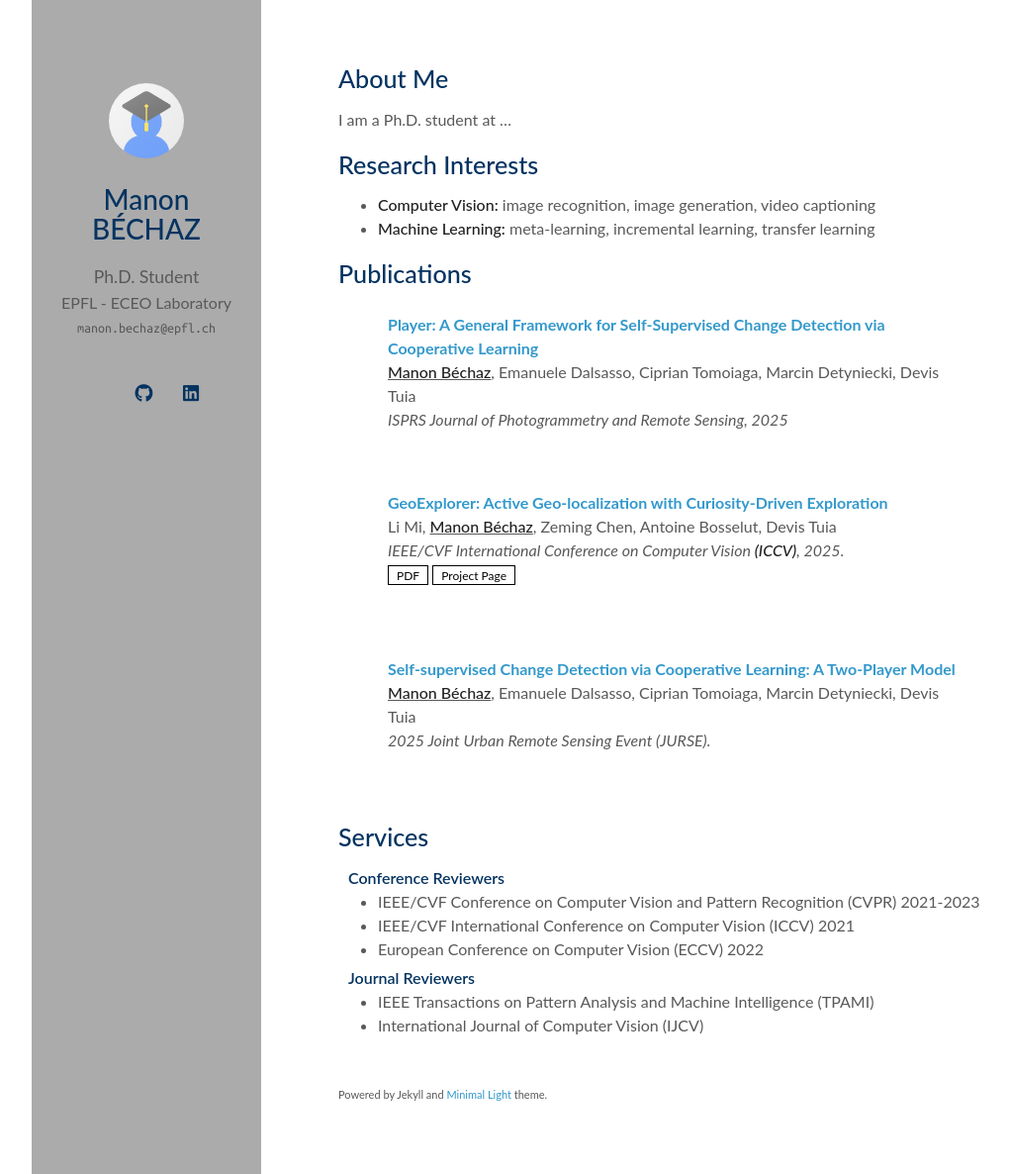
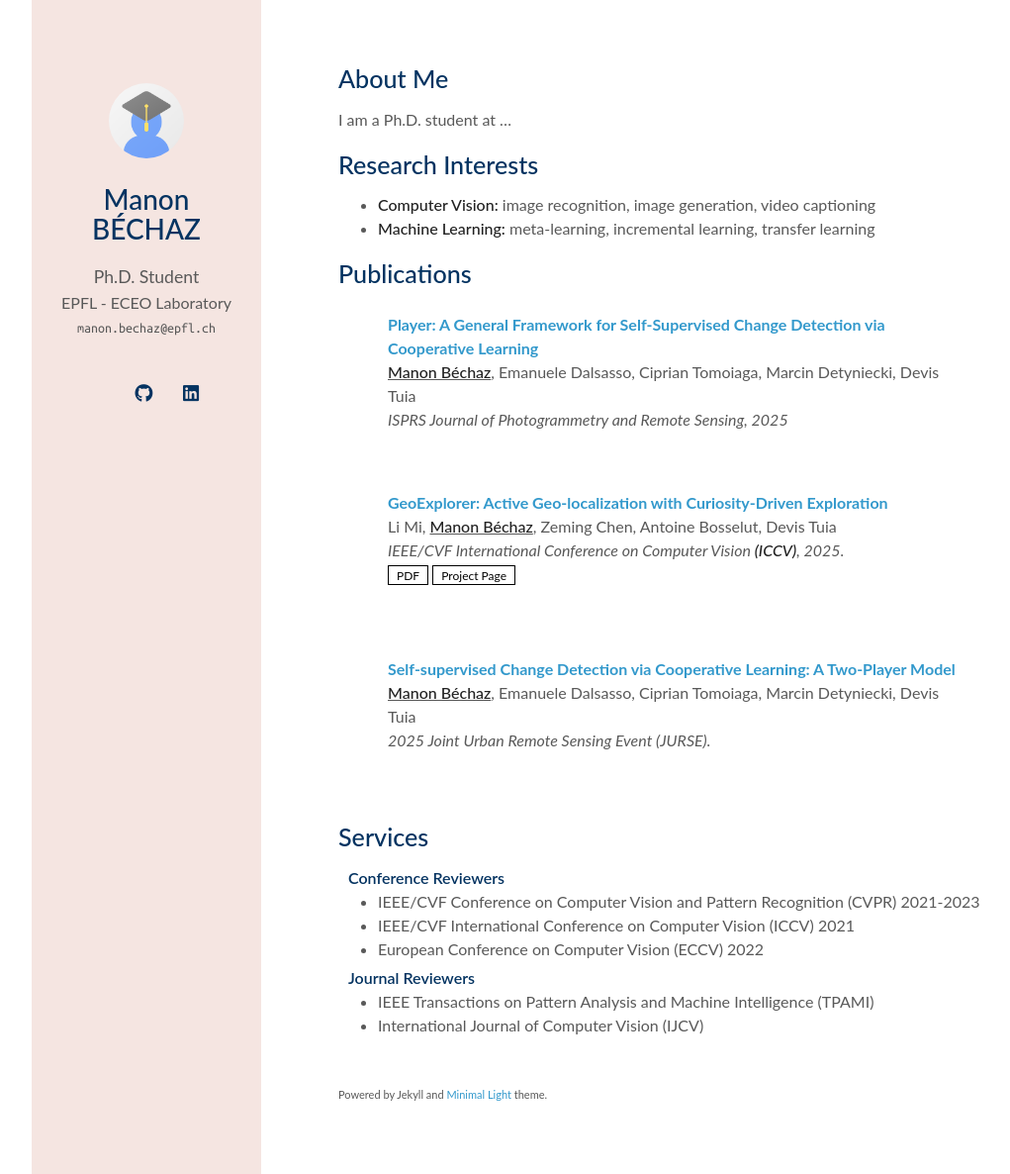
Before and after one commit to mannexbcz/manonbechaz.github.io, a Jekyll site: the page built from index.md, in a window 1280 px wide and 1186 px high. Shown: the whole window at 99% size, without its empty margins (128-1149 px from the left). Built offline with Jekyll 4.4.1, drawn with Linux system fonts in a browser that asks for light colours; a style sheet for code colours, icons or effects is not loaded; our own code applies the rules of GitHub Pages for plain Markdown files.

Commit message:
change color to light pink

```diff
--- a/assets/css/publications.css
+++ b/assets/css/publications.css
@@ -82,7 +82,7 @@ blockquote { background: var(--global-bg-color); border-left: 2px solid var(--gl
 .publications ol.bibliography li .teaser { border-radius: 8px; box-shadow: 3px 3px 6px #38387c; height: 123px; width: 270px; margin-top: 5px; margin-left: 5px; margin-bottom: 5px; object-fit: cover; }
 
 header {
-  background-color: #ababab !important;   /* your grey */
+  background-color: #f5e5e1 !important;   /* your grey */
   width: 232px !important;
   position: fixed !important;
   min-height: 100vh !important;           /* full height column */
```
